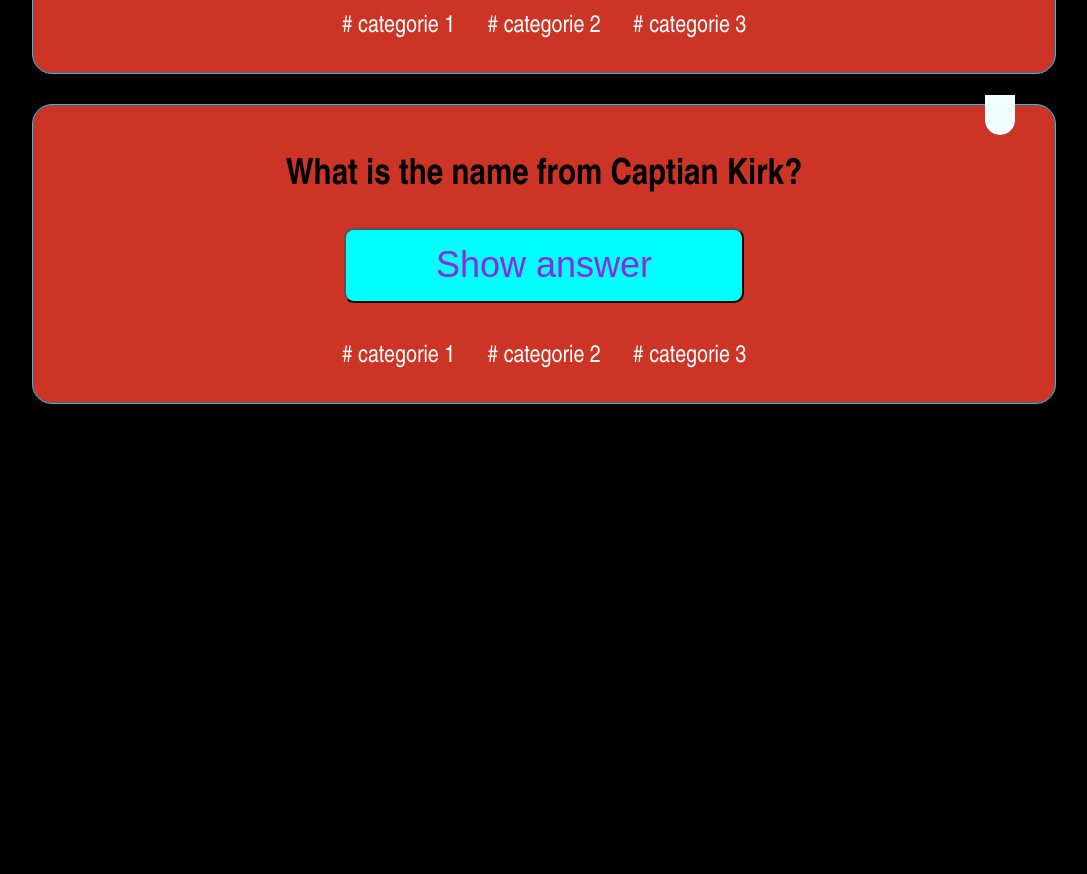
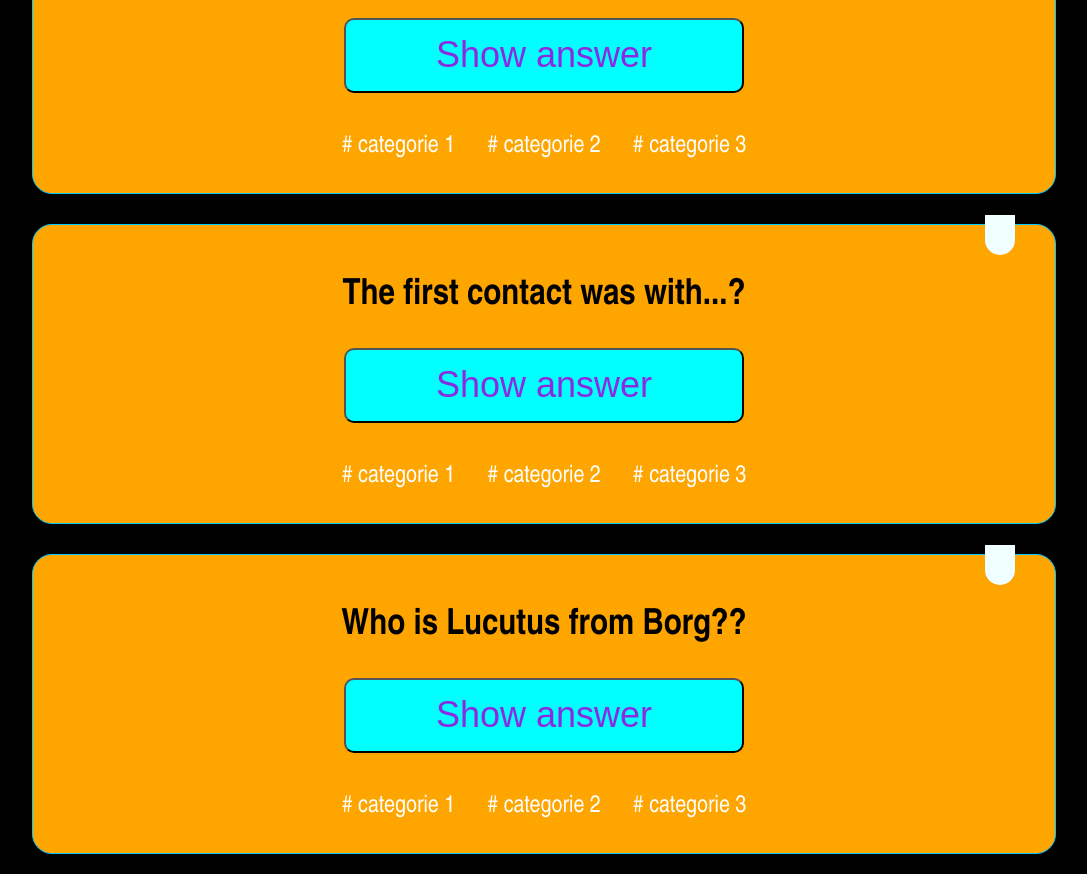
Before and after one commit to M-Oberdiek/quizapp, a plain HTML site: page index.html in a window 1280 px wide. Shown: the part 566-1440 px from the top of the page, without its empty margins (96-1183 px from the left). Before the commit the page ends 990 px from the top, so only its background shows below. Drawn offline with Linux system fonts and the light colour scheme.

Commit message:
add aria for buttons and bookmark

```diff
--- a/css/styles.css
+++ b/css/styles.css
@@ -12,12 +12,7 @@ header {
   background-color: black;
 }
 
-main {
-display: flex;
-align-items: center;
-justify-content: center;
-flex-direction: column;
-}
+
 
 .titel {
   position: fixed;
@@ -34,7 +29,14 @@ flex-direction: column;
   margin: 0 20px 0 0;
 
 }
-
+main {
+display: flex;
+position:relative;
+top:120px;
+align-items: center;
+justify-content: center;
+flex-direction: column;
+}
 .card {
   display: flex;
   position: relative;
@@ -46,7 +48,7 @@ flex-direction: column;
   font-size: 150%;
   height: 300px;
   width: 80%;
-  background-color: rgba(226, 58, 43, 0.905);
+  background-color: orange;
   margin: 10px 20px 20px 20px;
   padding: 20px;
   border: 1px solid rgba(0, 204, 255);
--- a/index.html
+++ b/index.html
@@ -12,36 +12,55 @@
     </header>
     <main>
       <section class="card">
-        <h2>What is the name from Captian Kirk?</h2>
-        <button type="button" class="show">Show answer</button>
+        <h2>What is the first name from Captian Kirk?</h2>
+        <button type="button" class="show" aria-label="Show answer">
+          Show answer
+        </button>
         <ul class="cat">
           <li><p class="cat1"># categorie 1</p></li>
           <li><p class="cat2"># categorie 2</p></li>
           <li><p class="cat3"># categorie 3</p></li>
         </ul>
-        <section class="bookmark"></section>
+        <section class="bookmark" aria-label="bookmark"></section>
       </section>
 
       <section class="card">
-        <h2>What is the name from Captian Kirk?</h2>
-        <button type="button" class="show">Show answer</button>
+        <h2>What is a Tribble?</h2>
+        <button type="button" class="show" aria-label="Show answer">
+          Show answer
+        </button>
         <ul class="cat">
           <li><p class="cat1"># categorie 1</p></li>
           <li><p class="cat2"># categorie 2</p></li>
           <li><p class="cat3"># categorie 3</p></li>
         </ul>
-        <section class="bookmark"></section>
+        <section class="bookmark" aria-label="bookmark"></section>
       </section>
 
       <section class="card">
-        <h2>What is the name from Captian Kirk?</h2>
-        <button type="button" class="show">Show answer</button>
+        <h2>The first contact was with...?</h2>
+        <button type="button" class="show" aria-label="Show answer">
+          Show answer
+        </button>
         <ul class="cat">
           <li><p class="cat1"># categorie 1</p></li>
           <li><p class="cat2"># categorie 2</p></li>
           <li><p class="cat3"># categorie 3</p></li>
         </ul>
-        <section class="bookmark"></section>
+        <section class="bookmark" aria-label="bookmark"></section>
+      </section>
+
+      <section class="card">
+        <h2>Who is Lucutus from Borg??</h2>
+        <button type="button" class="show" aria-label="Show answer">
+          Show answer
+        </button>
+        <ul class="cat">
+          <li><p class="cat1"># categorie 1</p></li>
+          <li><p class="cat2"># categorie 2</p></li>
+          <li><p class="cat3"># categorie 3</p></li>
+        </ul>
+        <section class="bookmark" aria-label="bookmark"></section>
       </section>
     </main>
   </body>
```
